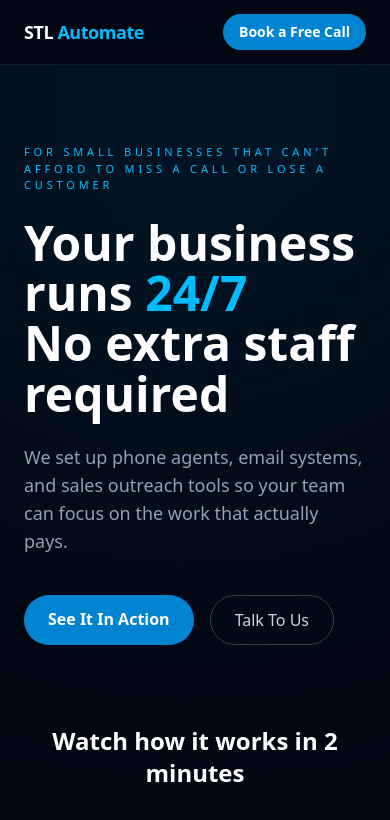
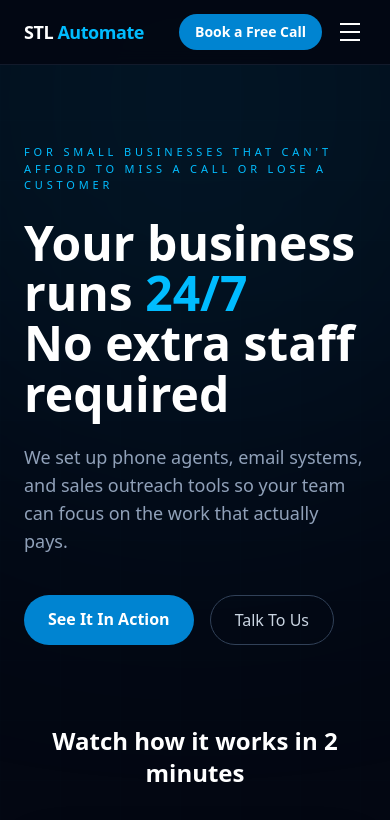
Before and after one commit to irsiya247/stlautomate-next, a Next.js app: page / in a window 390 px wide. Shown: the top 820 px of the page. Built offline with nearby package versions, Linux system fonts and the light colour scheme; grey boxes are pictures that could not be loaded.

Commit message:
Add mobile hamburger nav menu

```diff
--- /dev/null
+++ b/src/app/components/Header.js
@@ -0,0 +1,67 @@
+'use client';
+import { useState } from 'react';
+
+export default function Header() {
+  const [open, setOpen] = useState(false);
+
+  const links = [
+    { href: '/services', label: 'Services' },
+    { href: '/how-it-works', label: 'How It Works' },
+    { href: '/about', label: 'About' },
+    { href: '/faq', label: 'FAQ' },
+    { href: '/tech', label: 'Tech' },
+  ];
+
+  return (
+    <header className="fixed top-0 left-0 right-0 z-50 border-b border-slate-800/60 bg-[#030712]/90 backdrop-blur-sm">
+      <div className="max-w-6xl mx-auto px-6 h-16 flex items-center justify-between">
+        <a href="/" className="text-white font-bold text-lg tracking-tight">
+          STL <span className="text-sky-400">Automate</span>
+        </a>
+
+        {/* Desktop nav */}
+        <nav className="hidden md:flex items-center gap-6 text-sm">
+          {links.map(({ href, label }) => (
+            <a key={href} href={href} className="text-slate-400 hover:text-white transition-colors">
+              {label}
+            </a>
+          ))}
+        </nav>
+
+        <div className="flex items-center gap-3">
+          <a href="/intake" className="bg-sky-600 text-white px-4 py-2 rounded-full text-sm font-semibold hover:bg-sky-500 transition-colors">
+            Book a Free Call
+          </a>
+          {/* Hamburger — mobile only */}
+          <button
+            className="md:hidden flex flex-col justify-center items-center w-8 h-8 gap-1.5"
+            onClick={() => setOpen(!open)}
+            aria-label="Toggle menu"
+          >
+            <span className={`block w-5 h-0.5 bg-white transition-all duration-200 ${open ? 'rotate-45 translate-y-2' : ''}`} />
+            <span className={`block w-5 h-0.5 bg-white transition-all duration-200 ${open ? 'opacity-0' : ''}`} />
+            <span className={`block w-5 h-0.5 bg-white transition-all duration-200 ${open ? '-rotate-45 -translate-y-2' : ''}`} />
+          </button>
+        </div>
+      </div>
+
+      {/* Mobile menu */}
+      {open && (
+        <div className="md:hidden border-t border-slate-800 bg-[#030712]/95 backdrop-blur-sm">
+          <nav className="max-w-6xl mx-auto px-6 py-4 flex flex-col gap-1">
+            {links.map(({ href, label }) => (
+              <a
+                key={href}
+                href={href}
+                onClick={() => setOpen(false)}
+                className="text-slate-300 hover:text-white py-3 text-sm border-b border-slate-800/50 last:border-0 transition-colors"
+              >
+                {label}
+              </a>
+            ))}
+          </nav>
+        </div>
+      )}
+    </header>
+  );
+}
--- a/src/app/layout.js
+++ b/src/app/layout.js
@@ -1,4 +1,5 @@
 import "./globals.css";
+import Header from "./components/Header";
 
 export const metadata = {
   title: "STL Automate | Automation Tools for Small Businesses in St. Louis",
@@ -12,23 +13,7 @@ export default function RootLayout({ children }) {
   return (
     <html lang="en">
       <body className="bg-[#030712] text-white antialiased">
-        <header className="fixed top-0 left-0 right-0 z-50 border-b border-slate-800/60 bg-[#030712]/90 backdrop-blur-sm">
-          <div className="max-w-6xl mx-auto px-6 h-16 flex items-center justify-between">
-            <a href="/" className="text-white font-bold text-lg tracking-tight">
-              STL <span className="text-sky-400">Automate</span>
-            </a>
-            <nav className="hidden md:flex items-center gap-6 text-sm">
-              <a href="/services" className="text-slate-400 hover:text-white transition-colors">Services</a>
-              <a href="/how-it-works" className="text-slate-400 hover:text-white transition-colors">How It Works</a>
-              <a href="/about" className="text-slate-400 hover:text-white transition-colors">About</a>
-              <a href="/faq" className="text-slate-400 hover:text-white transition-colors">FAQ</a>
-              <a href="/tech" className="text-slate-400 hover:text-white transition-colors">Tech</a>
-            </nav>
-            <a href="/intake" className="bg-sky-600 text-white px-4 py-2 rounded-full text-sm font-semibold hover:bg-sky-500 transition-colors">
-              Book a Free Call
-            </a>
-          </div>
-        </header>
+        <Header />
         {children}
         <footer className="border-t border-slate-800 mt-20 py-12">
           <div className="max-w-6xl mx-auto px-6">
```
